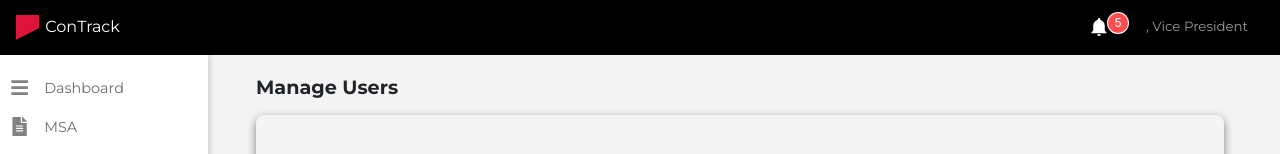
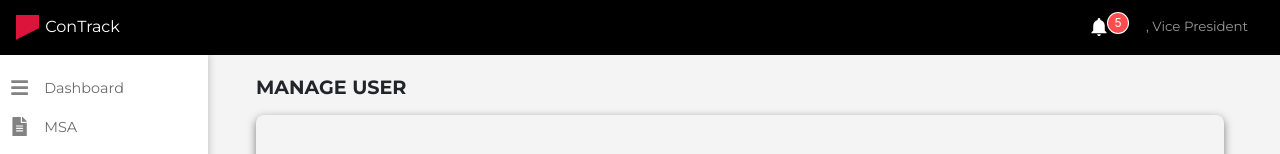
Before and after one commit to PranavSR04/ConTrack-ReactJS, a React (Create React App) app: page /manageUser in a window 1280 px wide. Shown: the top 154 px of the page. Built offline with nearby package versions, Linux system fonts and the light colour scheme; no server answers; what chartjs-plugin-zoom would draw is missing.

Commit message:
fix:Search fixed

```diff
--- a/src/Features/ManageUsers/ManageUsers.tsx
+++ b/src/Features/ManageUsers/ManageUsers.tsx
@@ -33,7 +33,7 @@ const ManageUsers = (
   return (
 <>
     <h2 className={`${userTableStyles.pageTitle}`}>
-      Manage Users
+      MANAGE USER
     </h2>
     <div className={` ${userTableStyles.wholeTable} `}>
         <AutoComplete
--- a/src/Features/ManageUsers/ManageUsersHandler.tsx
+++ b/src/Features/ManageUsers/ManageUsersHandler.tsx
@@ -159,7 +159,7 @@ const ManageUsersHandler = () => {
   //To get the Users List on loading the page
   useEffect(() => {
     fetchUserData(pagination.current, pagination.pageSize, searchQuery);
-  }, [pagination.current, pagination.pageSize]);
+  }, [pagination.current, pagination.pageSize,searchQuery]);
 
   //To get the Employee list in dropdwown
   const fetchEmployeeList = async (searchValue: string) => {
--- a/src/Features/ManageUsers/ManagerUsers.module.css
+++ b/src/Features/ManageUsers/ManagerUsers.module.css
@@ -28,7 +28,7 @@
     width: 90%;
     margin-left: 16rem;
     margin-top : 1rem;
-    border-radius: 8px;
+    border-radius: 0.5rem;
     /* border-radius: 5px; */
     box-shadow: 0px 3px 8px rgba(37, 37, 37, 0.589);
     margin-bottom: 7rem;
```
